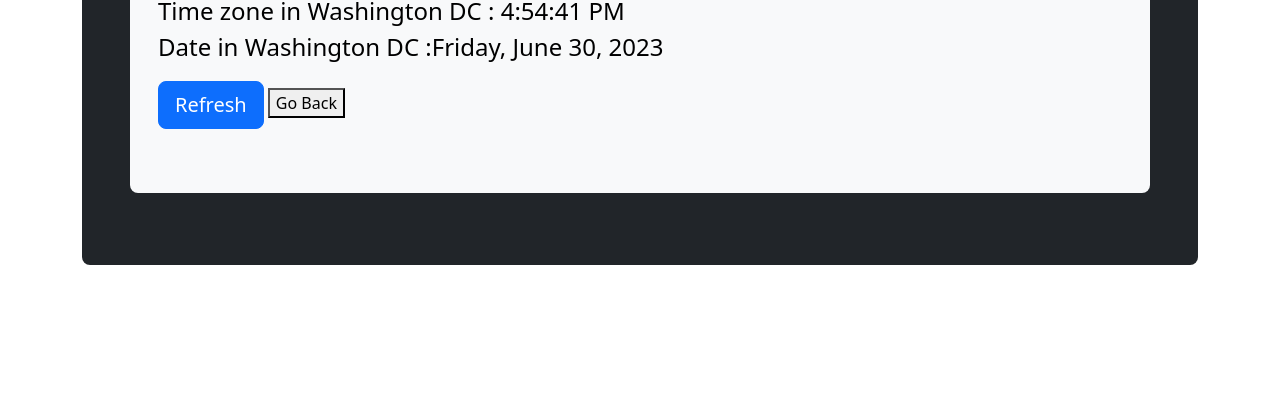
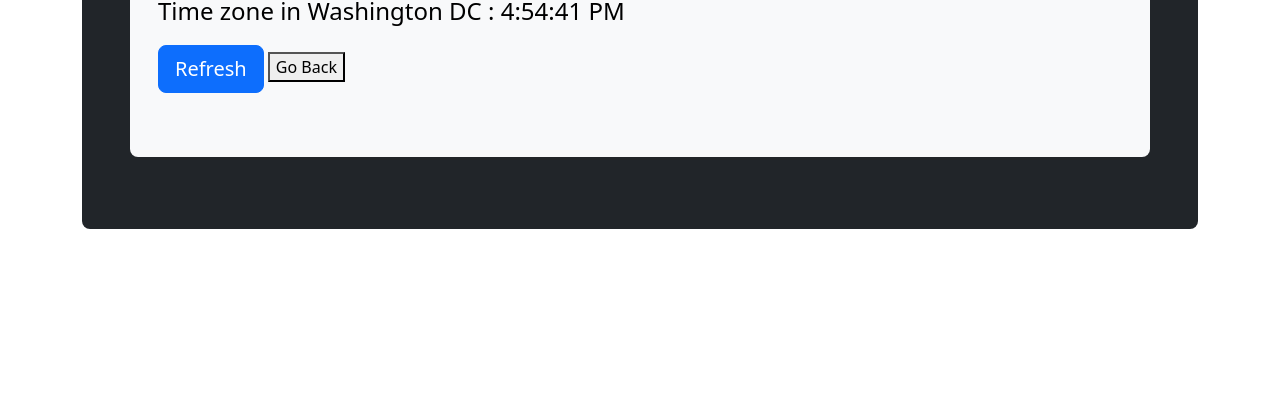
Before and after one commit to Santosh-Rajput/realTime, a plain HTML site: page america.html in a window 1280 px wide. Shown: the part 391-800 px from the top of the page. Drawn offline with nearby package versions, Linux system fonts and the light colour scheme.

Commit message:
Update america.html

```diff
--- a/america.html
+++ b/america.html
@@ -18,7 +18,7 @@
       time = america.toLocaleTimeString('en-US', { timeZone: 'America/New_York' });
 
 
-      document.getElementById('time').innerHTML = time + "<br > Date in Washington DC :" + date;
+      document.getElementById('time').innerHTML = time ;
 
     }, 1000);
 
```
